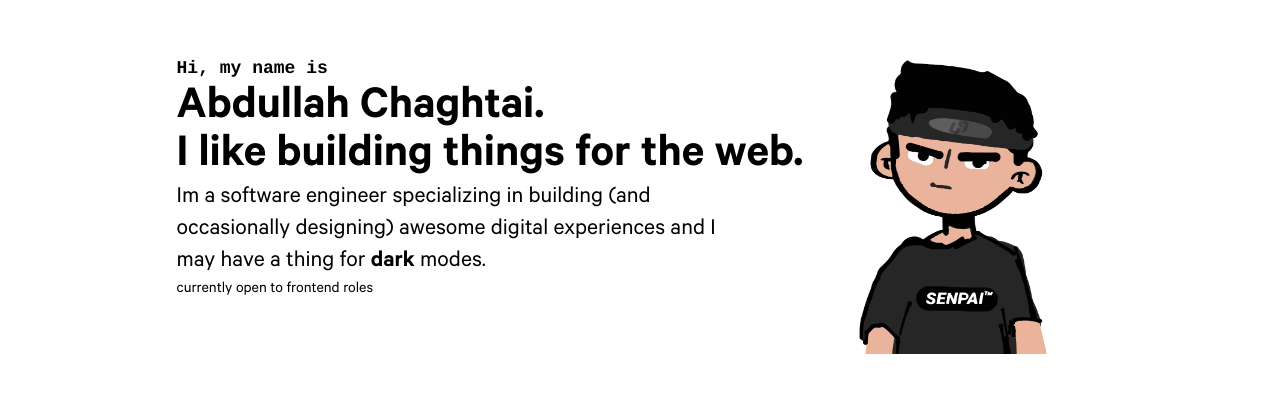
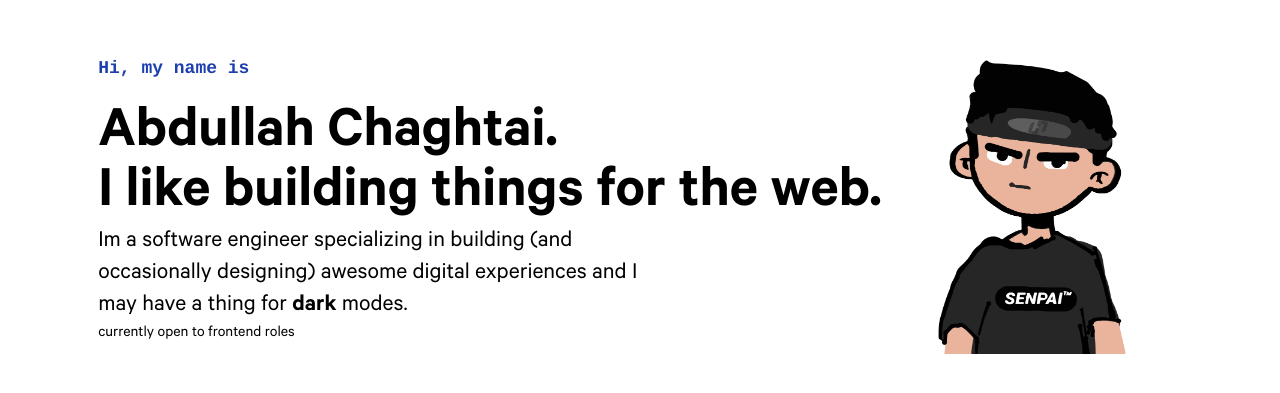
Before and after one commit to halalsenpai/abdullahchaghtai, a Next.js app: page / in a window 1280 px wide. Shown: the part 191-584 px from the top of the page. Built offline with nearby package versions, Linux system fonts and the light colour scheme.

Commit message:
dark mode added

```diff
--- a/components/Herosection.js
+++ b/components/Herosection.js
@@ -1,16 +1,38 @@
-import React from "react";
+import React, { useEffect, useState } from "react";
 import Image from "next/image";
 import AvatarImage from "/public/static/senpaiavi1.png";
+import { useTheme } from "next-themes";
 
 export const Herosection = () => {
+  const [mounted, setMounted] = useState(false);
+  const { theme, setTheme } = useTheme();
+
+  useEffect(() => {
+    setMounted(true);
+  }, []);
+
+  if (!mounted) {
+    return null;
+  }
+
+  function toggleDarkMode() {
+    if (theme === "light") {
+      setTheme("dark");
+    } else setTheme("light");
+  }
+
   return (
-    <div className="container mx-auto flex flex-col-reverse sm:flex-row 2xl:justify-center xl:justify-center">
+    <div className="container mx-auto flex flex-col-reverse sm:flex-row 2xl:justify-center xl:justify-center select-none">
       <div className="flex flex-col">
-        <h5 className="mb-1 font-courier font-semibold text-lg">Hi, my name is</h5>
-        <h3 className="text-5xl font-calibre font-bold">Abdullah Chaghtai.</h3>
-        <h1 className="text-5xl font-calibre font-bold">I like building things for the web.</h1>
+        <h5 className="mb-6 font-courier font-semibold text-lg text-blue-800 dark:text-[#64ffda]">Hi, my name is</h5>
+        <h3 className="text-6xl font-calibre font-bold">Abdullah Chaghtai.</h3>
+        <h1 className="text-6xl font-calibre font-bold  dark:text-[#8892B0]">I like building things for the web.</h1>
         <p className="text-2xl max-w-[550px]">
-          Im a software engineer specializing in building (and occasionally designing) awesome digital experiences and I may have a thing for <strong>dark</strong> modes.
+          Im a software engineer specializing in building (and occasionally designing) awesome digital experiences and I may have a thing for{" "}
+          <strong className="cursor-pointer" onClick={toggleDarkMode}>
+            dark
+          </strong>{" "}
+          modes.
         </p>
         <p>currently open to frontend roles</p>
       </div>
--- a/package.json
+++ b/package.json
@@ -10,6 +10,7 @@
   },
   "dependencies": {
     "next": "12.1.0",
+    "next-themes": "^0.2.1",
     "react": "17.0.2",
     "react-dom": "17.0.2"
   },
--- a/pages/_app.js
+++ b/pages/_app.js
@@ -1,7 +1,12 @@
 import "../styles/globals.css";
+import { ThemeProvider } from "next-themes";
 
 function MyApp({ Component, pageProps }) {
-  return <Component {...pageProps} />;
+  return (
+    <ThemeProvider attribute="class">
+      <Component {...pageProps} />
+    </ThemeProvider>
+  );
 }
 
 export default MyApp;
--- a/pages/index.js
+++ b/pages/index.js
@@ -3,7 +3,7 @@ import { Herosection } from "../components/Herosection";
 export default function Home() {
   return (
     <div>
-      <main className="">
+      <main className="dark:bg-[#0a192f]">
         <div className="sm:h-screen sm:flex sm:justify-center sm:items-center sm:min-h-[500px]">
           <Herosection />
         </div>
--- a/tailwind.config.js
+++ b/tailwind.config.js
@@ -8,5 +8,6 @@ module.exports = {
       },
     },
   },
+  darkMode: "class",
   plugins: [],
 };
```
Also changed, not shown: 1 other file (tests, documents, lock files or other folders).
